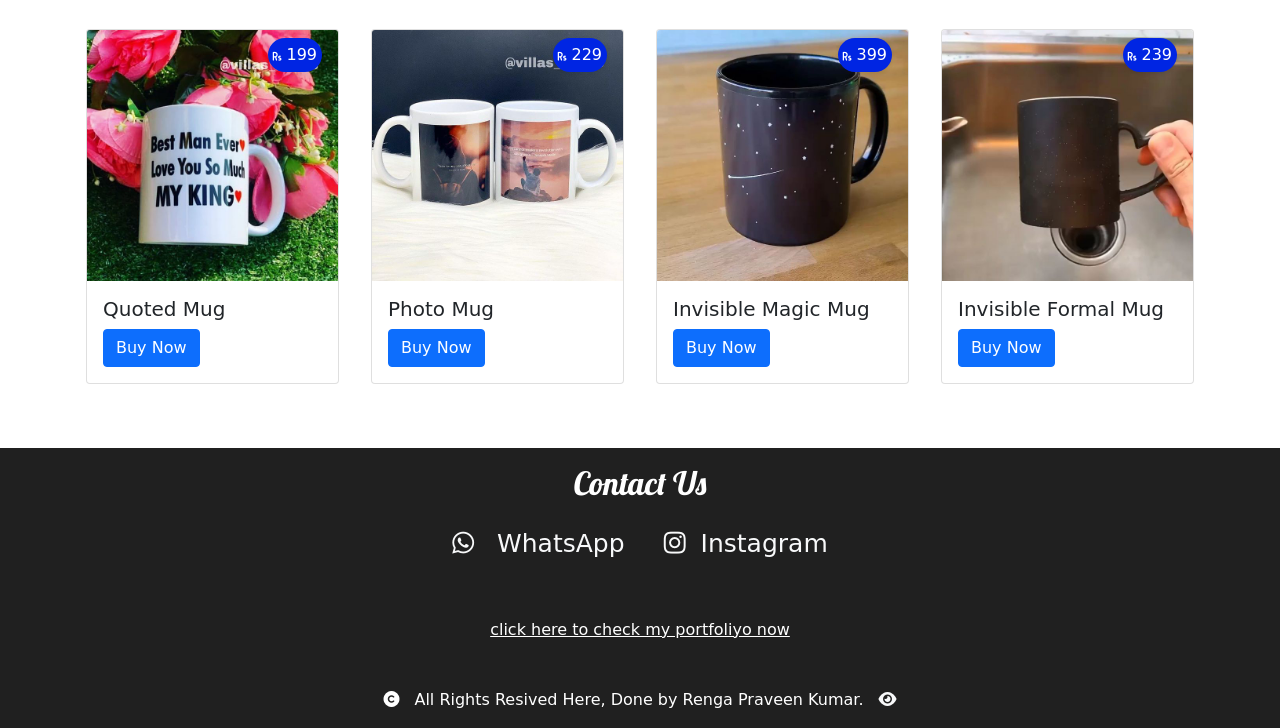
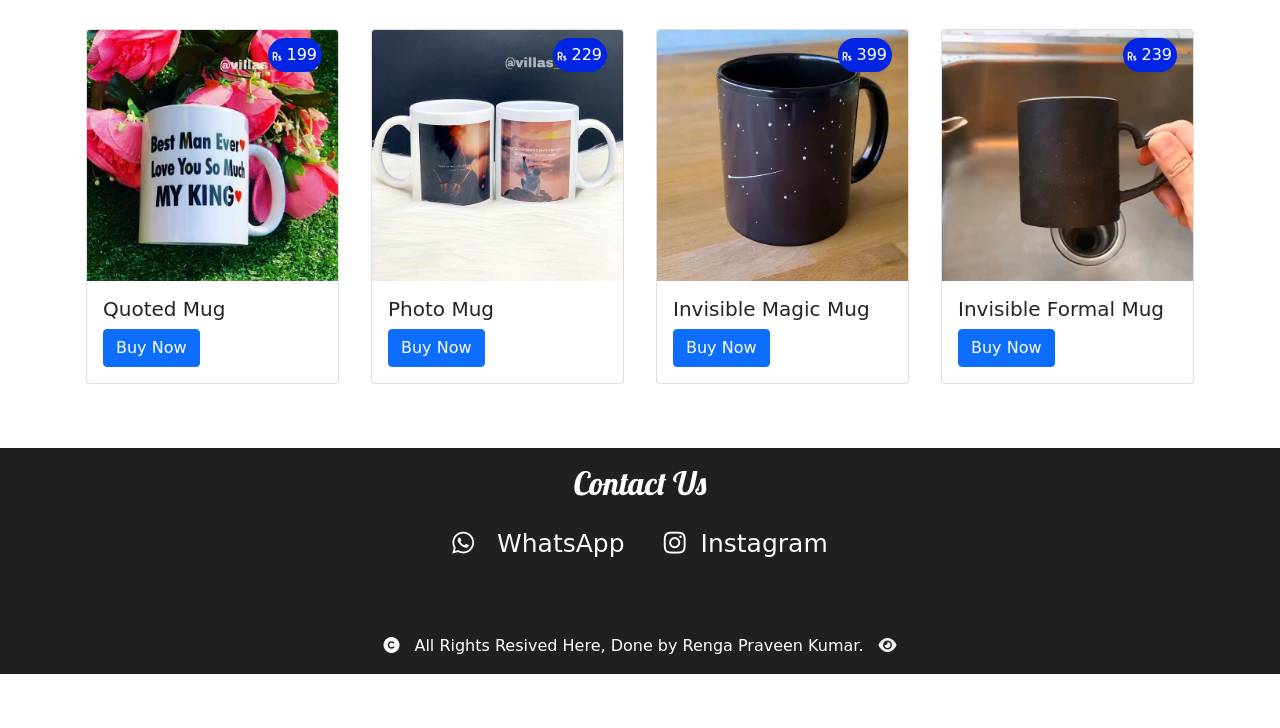
Before and after one commit to rengapraveenkumar/VillasCrafts.github.io, a plain HTML site: page index.html in a window 1280 px wide. Shown: the part 3885-4613 px from the top of the page. After the commit the page ends 4559 px from the top, so only its background shows below. Drawn offline with nearby package versions, Linux system fonts and the light colour scheme; a web font is replaced by a local one.

```diff
--- a/index.html
+++ b/index.html
@@ -605,7 +605,6 @@
         </div>
     </div>
     <div class="container">
-        <center style="margin-bottom:30px"><a href="https://rengapraveenkumar.github.io/portfoliyo.github.io/" style="color:#fff;">click here to check my portfoliyo now</a></center>
         <p class="p-3"><i class="fa fa-copyright coz-mr-3"></i>All Rights Resived Here, Done by Renga Praveen Kumar.</span><a href="https://rengapraveenkumar.github.io/portfoliyo.github.io" class="text-decoration-none text-light coz-ml-3"><i class="fa fa-eye"></i></a></p>
     </div>
 </section>
```
